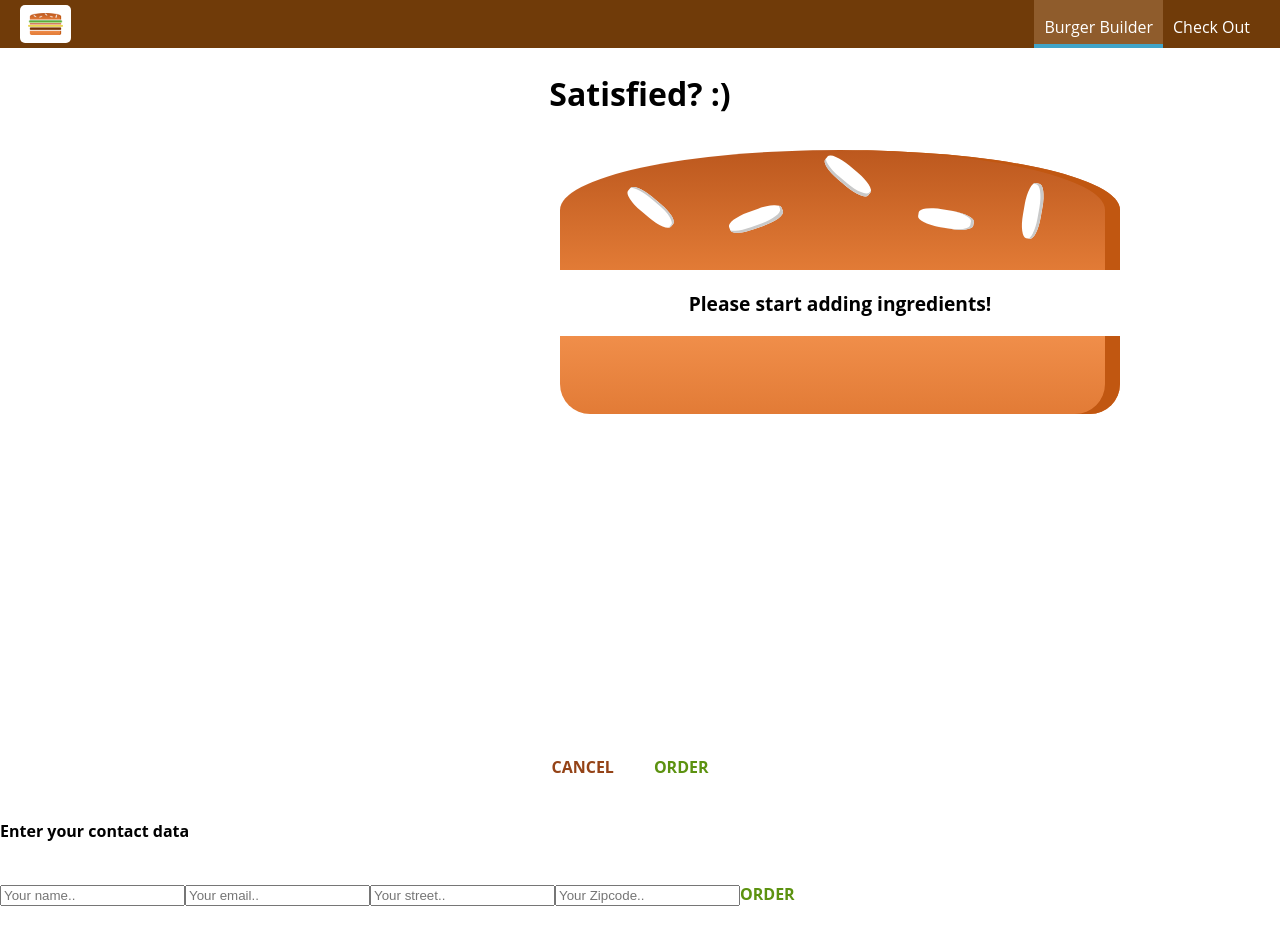
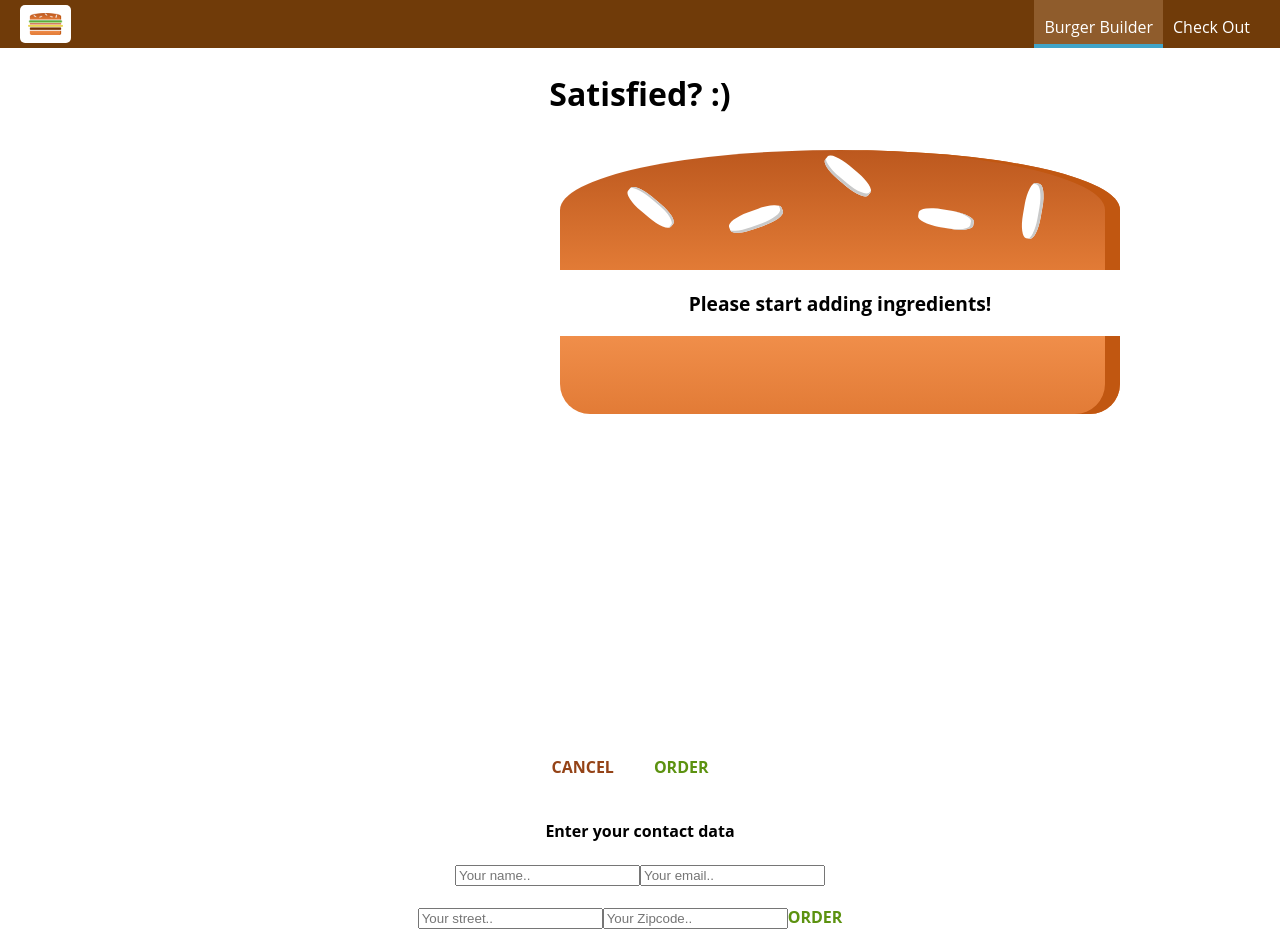
Before and after one commit to Brainilio/Burger-builder, a React (Create React App) app in the folder burger-builder/: page /checkout/contact-data in a window 1280 px wide. Shown: the top 952 px of the page. Before the commit the page ends 925 px from the top, so only its background shows below. Built offline with nearby package versions, Linux system fonts and the light colour scheme; the HTML template or start-up script is replaced by a standard one.

Commit message:
STYLING contactdata

```diff
--- a/burger-builder/src/containers/Checkout/ContactData/ContactData.js
+++ b/burger-builder/src/containers/Checkout/ContactData/ContactData.js
@@ -1,5 +1,6 @@
 import React, { Component } from "react"
 import Button from "../../../components/UI/Button/Button"
+import classes from "./ContactData.module.css"
 
 class ContactData extends Component {
 	state = {
@@ -13,7 +14,7 @@ class ContactData extends Component {
 
 	render() {
 		return (
-			<div>
+			<div className={classes.ContactData}>
 				<h4>Enter your contact data</h4>
 				<form>
 					<input type="text" name="name" placeholder="Your name.." />
```
